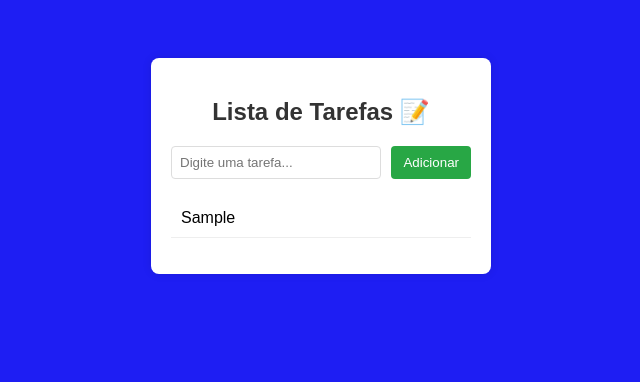
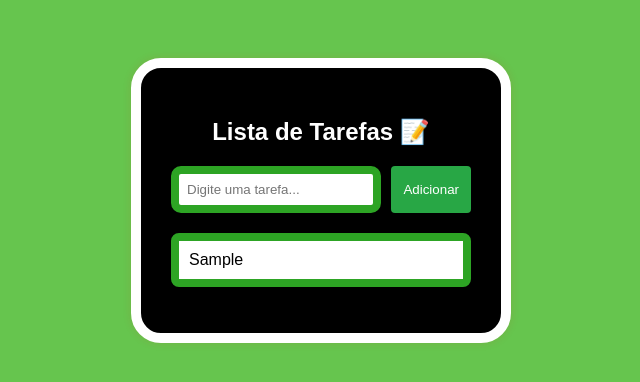
Before and after one commit to p1poca2F3136/To-Do-List, a plain HTML site: page index.html in a window 1280 px wide. Both pictures are taken after typing "Sample" into the empty fields and a click on the button "Adicionar". Shown: the whole page, without its empty margins (319-959 px from the left). Drawn offline with Linux system fonts and the light colour scheme.

Commit message:
Style Update

```diff
--- a/style.css
+++ b/style.css
@@ -1,25 +1,28 @@
 body {
     font-family: Arial, sans-serif;
-    background-color: #1e1ef3;
+    background-color: #46b929d2;
     display: flex;
     justify-content: center;
     padding-top: 50px;
 }
 
 .container {
-    background: white;
-    padding: 20px;
-    border-radius: 8px;
-    box-shadow: 0 0 10px rgba(0,0,0,0.1);
+    background: rgb(0, 0, 0);
+    padding: 30px;
+    border: 10px solid #ffffff;
+    border-radius: 30px;
+    box-shadow: 0 0 10px rgba(249, 0, 0, 0.1);
     width: 300px;
 }
 
 h2 {
     text-align: center;
-    color: #333;
+    color: #ffffff;
 }
 
 .input-group {
+    margin-top: 20px;
+    margin-bottom: 20px;
     display: flex;
     gap: 10px;
 }
@@ -27,8 +30,8 @@ h2 {
 input {
     flex-grow: 1;
     padding: 8px;
-    border: 1px solid #ddd;
-    border-radius: 4px;
+    border: 8px solid #2da424;
+    border-radius: 10px;
 }
 
 button {
@@ -51,8 +54,9 @@ ul {
 }
 
 li {
-    background: #fff;
-    border-bottom: 1px solid #eee;
+    background: #ffffff;
+    border: 8px solid #2da424;
+    border-radius: 8px;
     padding: 10px;
     display: flex;
     justify-content: space-between;
@@ -65,5 +69,5 @@ li:hover {
 }
 li.feita {
     text-decoration: line-through;
-    color: gray;
+    color: rgb(255, 0, 0);
 }
```
